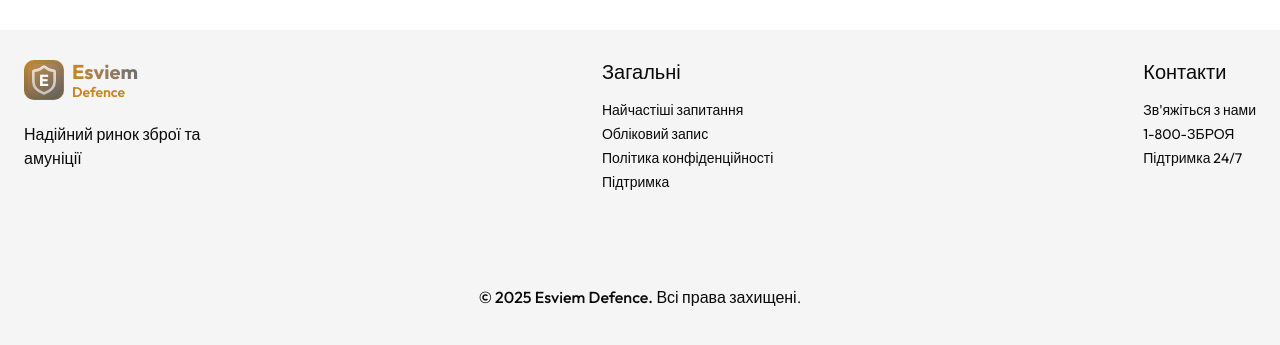
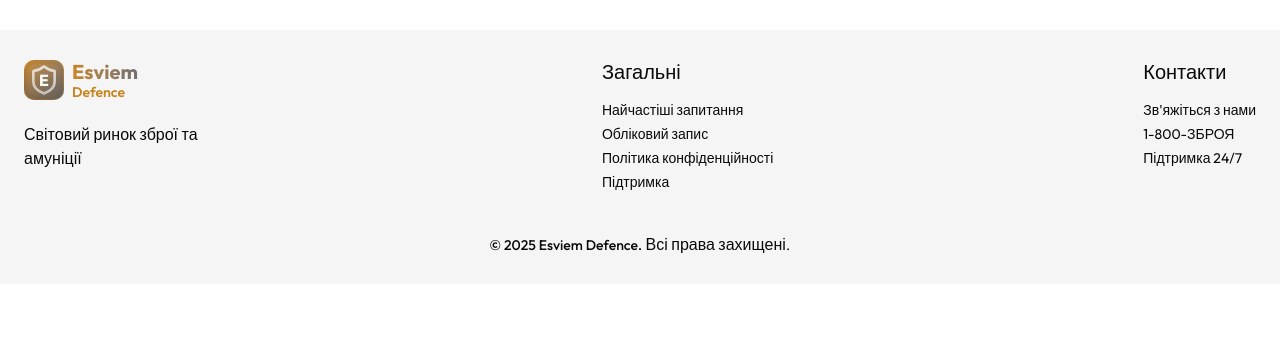
Before and after one commit to nikolas77380/weapon-fe-marketplace, a Next.js app: page / in a window 1280 px wide. Shown: the part 910-1255 px from the top of the page. After the commit the page ends 1194 px from the top, so only its background shows below. Built offline with nearby package versions, Linux system fonts and the light colour scheme; no server answers.

Commit message:
fix footer, sleder, buyer cards

```diff
--- a/messages/en.json
+++ b/messages/en.json
@@ -357,7 +357,7 @@
     }
   },
   "Footer": {
-    "description": "The trusted marketplace for weapon and armour",
+    "description": "Global arms and ammunition market",
     "mainTitle": "General",
     "mainTitle2": "Contact",
     "subtitleGeneral": "FAQ",
--- a/messages/ua.json
+++ b/messages/ua.json
@@ -41,7 +41,7 @@
     "titleCompletedDeals": "Завершені угоди",
     "titleWelcome": "Вітаємо",
     "becomeSellerText": "Хочете розташувати товари у нашому маркетплейсі?",
-    "becomeSellerButton": "Стати Продавцем",
+    "becomeSellerButton": "Стати продавцем",
     "becomeSellerSuccess": "Роль успішно змінена на продавця!",
     "becomeSellerError": "Помилка при зміні ролі"
   },
@@ -357,7 +357,7 @@
     }
   },
   "Footer": {
-    "description": "Надійний ринок зброї та амуніції",
+    "description": "Світовий ринок зброї та амуніції",
     "mainTitle": "Загальні",
     "mainTitle2": "Контакти",
     "subtitleGeneral": "Найчастіші запитання",
--- a/src/components/buyer/buyer-account/BuyerAccountHeader.tsx
+++ b/src/components/buyer/buyer-account/BuyerAccountHeader.tsx
@@ -103,7 +103,7 @@ const BuyerAccountHeader = ({
             <div className="grid grid-cols-1 md:grid-cols-3 gap-7.5 mt-7.5">
               <BuyerActionCard
                 title={t("titleActiveInquiries")}
-                count={2}
+                count={0}
                 icons={
                   <FileText className="size-5 lg:size-7" strokeWidth={0.5} />
                 }
@@ -115,7 +115,7 @@ const BuyerAccountHeader = ({
               />
               <BuyerActionCard
                 title={t("titleCompletedDeals")}
-                count={5}
+                count={0}
                 icons={
                   <HandHelping className="size-5 lg:size-7" strokeWidth={0.5} />
                 }
@@ -159,7 +159,7 @@ const BuyerAccountHeader = ({
         <div className="grid grid-cols-1 min-[400px]:grid-cols-3 gap-3 sm:gap-4">
           <BuyerActionCard
             title={t("titleActiveInquiries")}
-            count={2}
+            count={0}
             icons={<FileText className="size-8 sm:size-10" strokeWidth={0.5} />}
           />
           <BuyerActionCard
@@ -169,7 +169,7 @@ const BuyerAccountHeader = ({
           />
           <BuyerActionCard
             title={t("titleCompletedDeals")}
-            count={5}
+            count={0}
             icons={
               <HandHelping className="size-8 sm:size-10" strokeWidth={0.5} />
             }
--- a/src/components/landing/Footer.tsx
+++ b/src/components/landing/Footer.tsx
@@ -53,16 +53,16 @@ const Footer = () => {
           </ul>
         </div>
 
-        <div>
+        {/* <div>
           <Separator
             orientation="horizontal"
             className="w-full mt-8 sm:mt-12 lg:mt-20 bg-gray-primary"
           />
-        </div>
+        </div> */}
 
-        <div className=" sm:my-3 text-center">
+        <div className="mt-5 md:mt-10 text-center">
           <h2 className="font-light text-xs sm:text-sm lg:text-base">
-            <span className="font-medium">
+            <span className="font-medium text-sm">
               © {new Date().getFullYear()} Esviem Defence.
             </span>{" "}
             {t("titleRightsReserved")}
```
